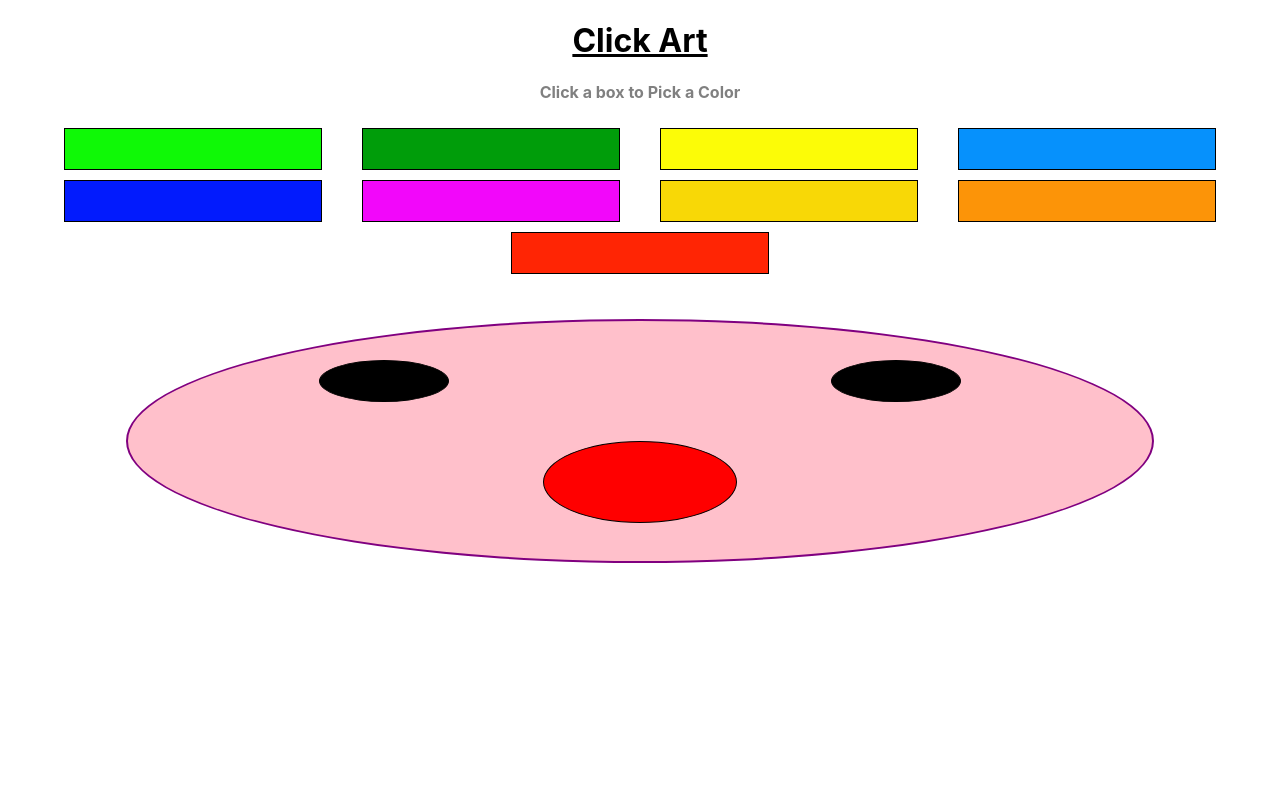
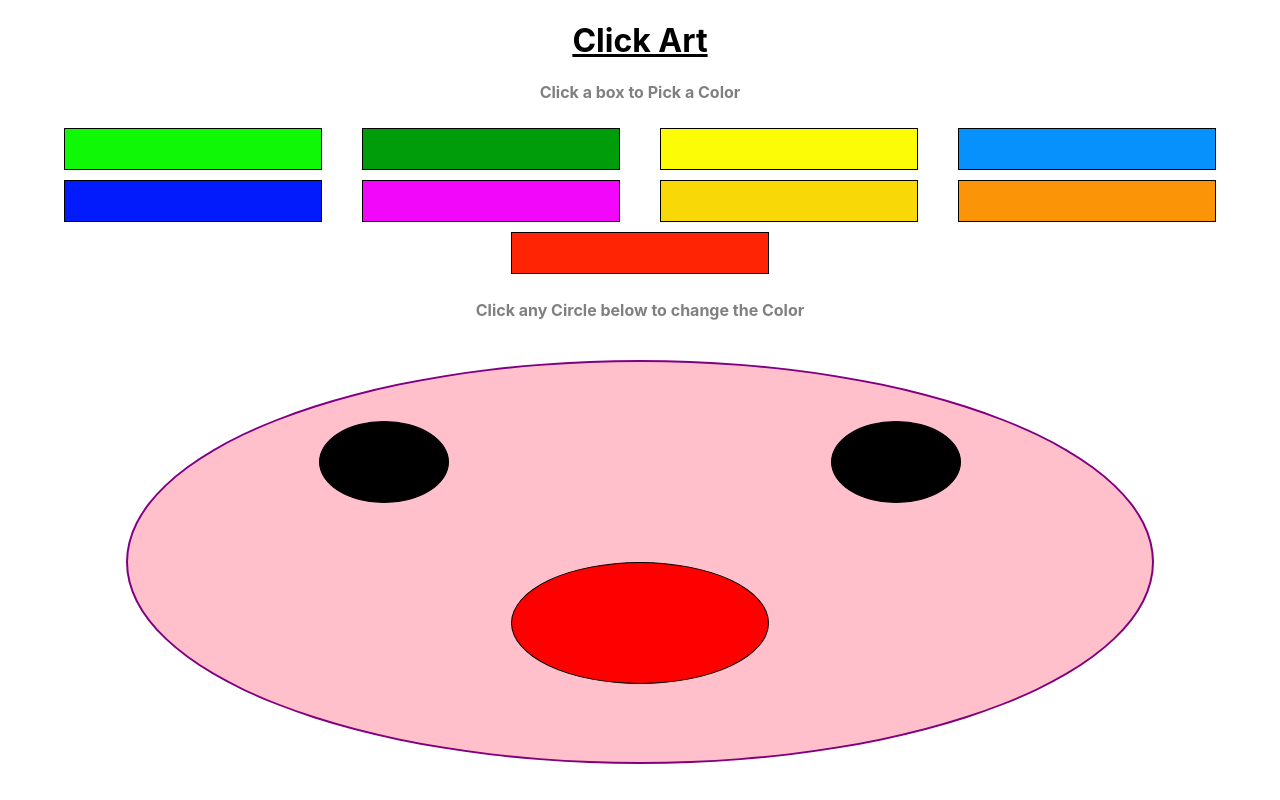
Before and after one commit to jcsmileyjr/click-art, a React (Create React App) app: page / in a window 1280 px wide. Built offline with nearby package versions, Linux system fonts and the light colour scheme.

Commit message:
Style: Added design responsiveness to lower art section

```diff
--- a/src/App.css
+++ b/src/App.css
@@ -34,6 +34,8 @@
     flex-direction: column;
 }
 
+
+
 .eye-art {
     border: 1px solid black;
     border-radius: 50%;
@@ -67,3 +69,42 @@
     flex: 1;
     text-align: center;
 }
+
+
+/*large screens*/
+@media only screen and (min-width: 767px) {
+    .face-art {
+        height: 50vh;
+    }
+
+    .eye-art {
+        min-width: 15vw;
+        max-width: 10vw;
+        height: 10vh;
+    }
+
+    .mouth-art{
+        min-width: 25vw;
+        max-width: 25vw;
+        height: 15vh;
+    }
+}
+
+/*larger screens*/
+@media only screen and (min-width: 1125px) {
+    .face-art {
+        height: 50vh;
+    }
+
+    .eye-art {
+        min-width: 10vw;
+        max-width: 10vw;
+        height: 10vh;
+    }
+
+    .mouth-art{
+        min-width: 20vw;
+        max-width: 20vw;
+        height: 15vh;
+    }
+}
--- a/src/App.js
+++ b/src/App.js
@@ -28,6 +28,7 @@ function App() {
           <ColorButton pickedColor = "#FC9408" getColor = {() => updateCurrentColor("#FC9408")}/>
           <ColorButton pickedColor = "#FF2504" getColor = {() => updateCurrentColor("#FF2504")}/>
         </section>
+        <h4 className="centerText section-title">Click any Circle below to change the Color</h4>
         <section id="art-section">
           <article className="face-art">
             <section id="eye-zone">
```
